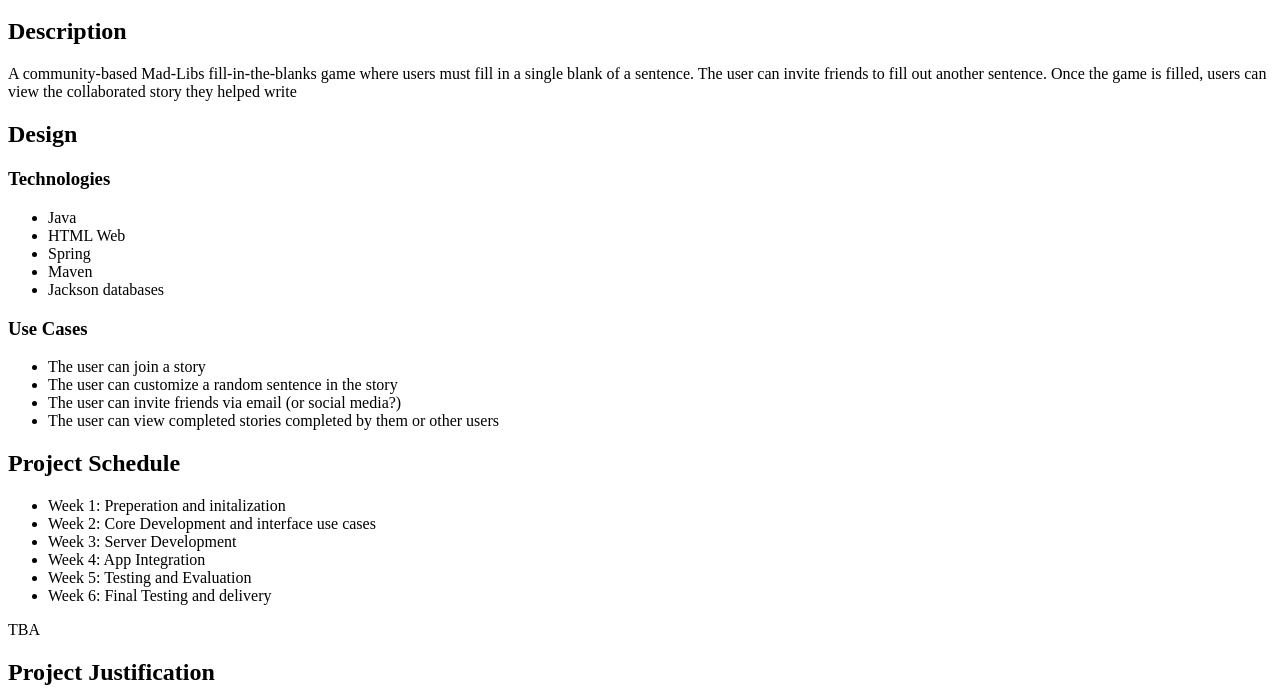
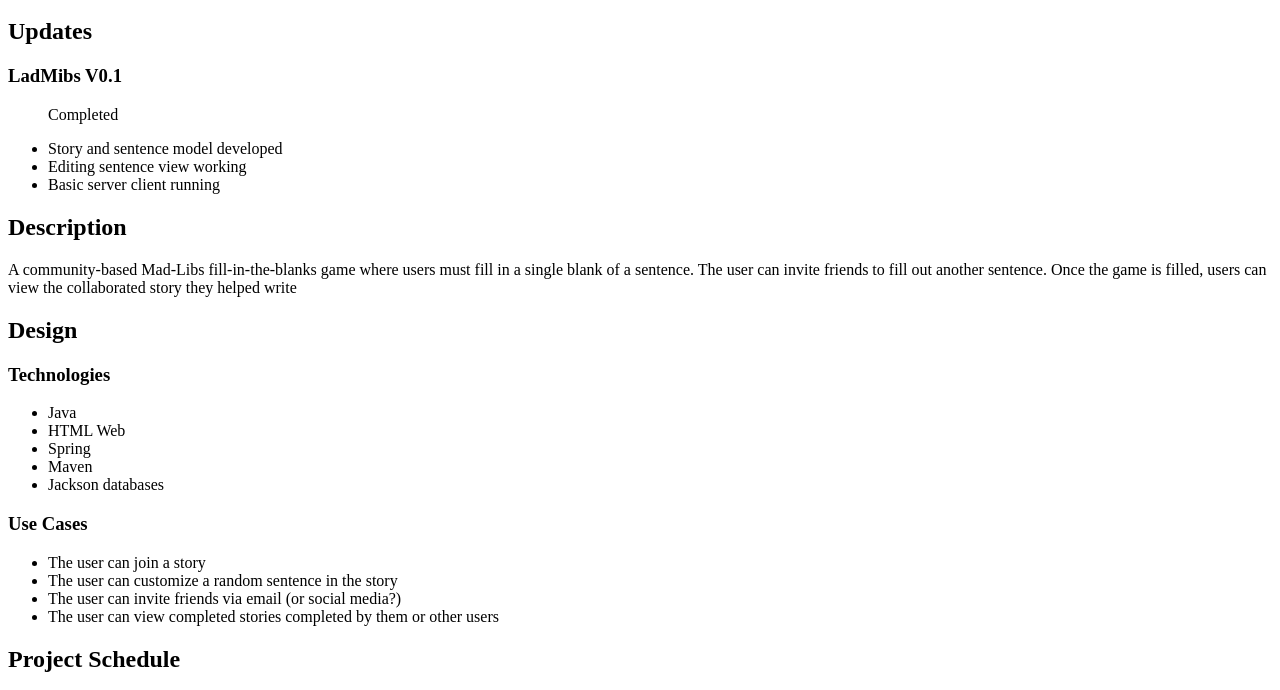
Before and after one commit to Alroemo/411Project, a plain HTML site: page index.html in a window 1280 px wide. Shown: the part 48-738 px from the top of the page. Drawn offline with Linux system fonts and the light colour scheme.

Commit message:
Added tag in index

```diff
--- a/index.html
+++ b/index.html
@@ -2,6 +2,15 @@
 
   <body>
     <h1>LadMibs(Working Title)</h1>
+    <h2>Updates</h2>
+    <h3>LadMibs V0.1</h3>
+    <ul>
+      <p>Completed</p>
+      <li>Story and sentence model developed</li>
+      <li>Editing sentence view working</li>
+      <li>Basic server client running</li>
+    </ul>
+
     <h2>Description</h2>
     <p>A community-based Mad-Libs fill-in-the-blanks game where users must fill in a single blank of a sentence. The user can invite friends
       to fill out another sentence. Once the game is filled, users can view the collaborated story they helped write </p>
```
